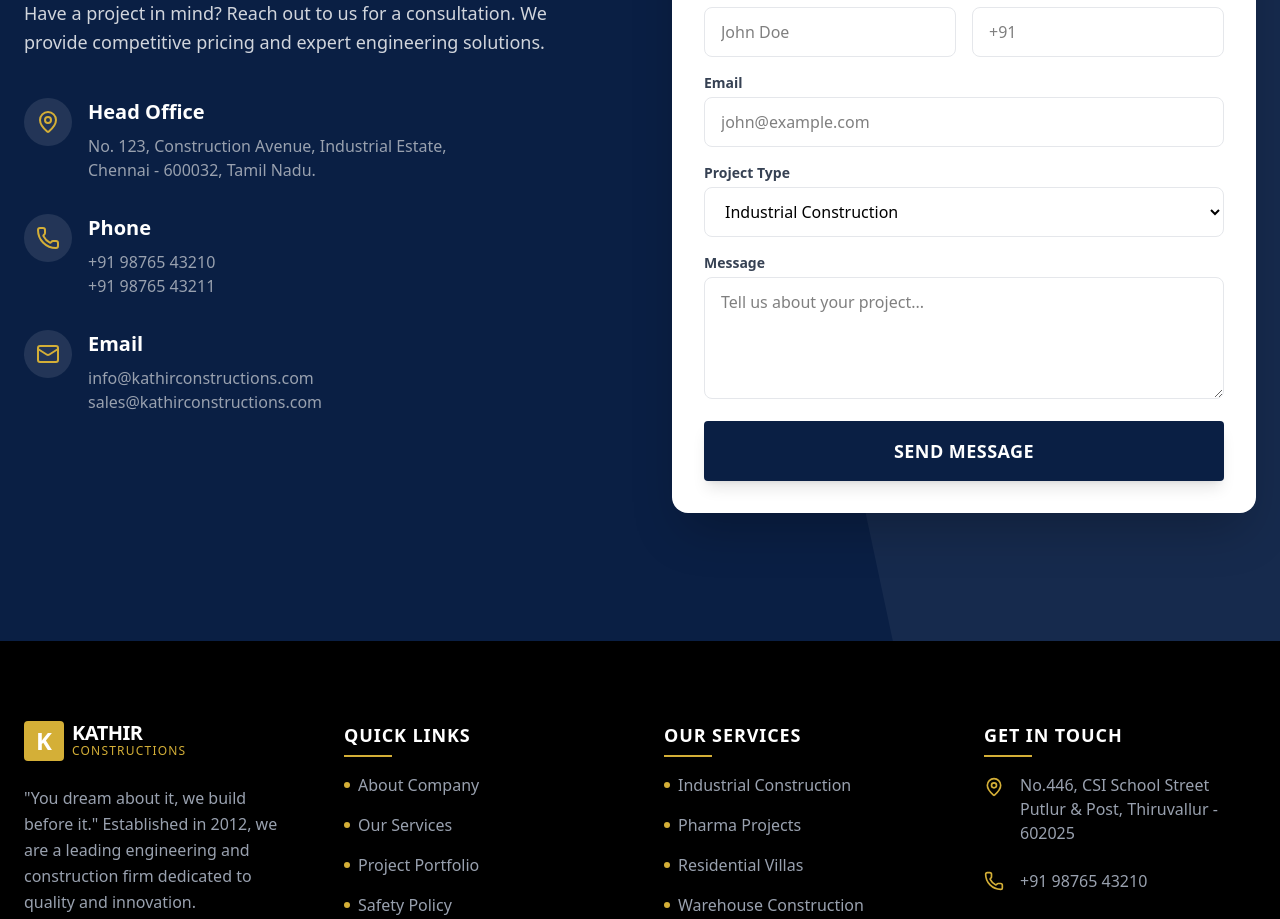
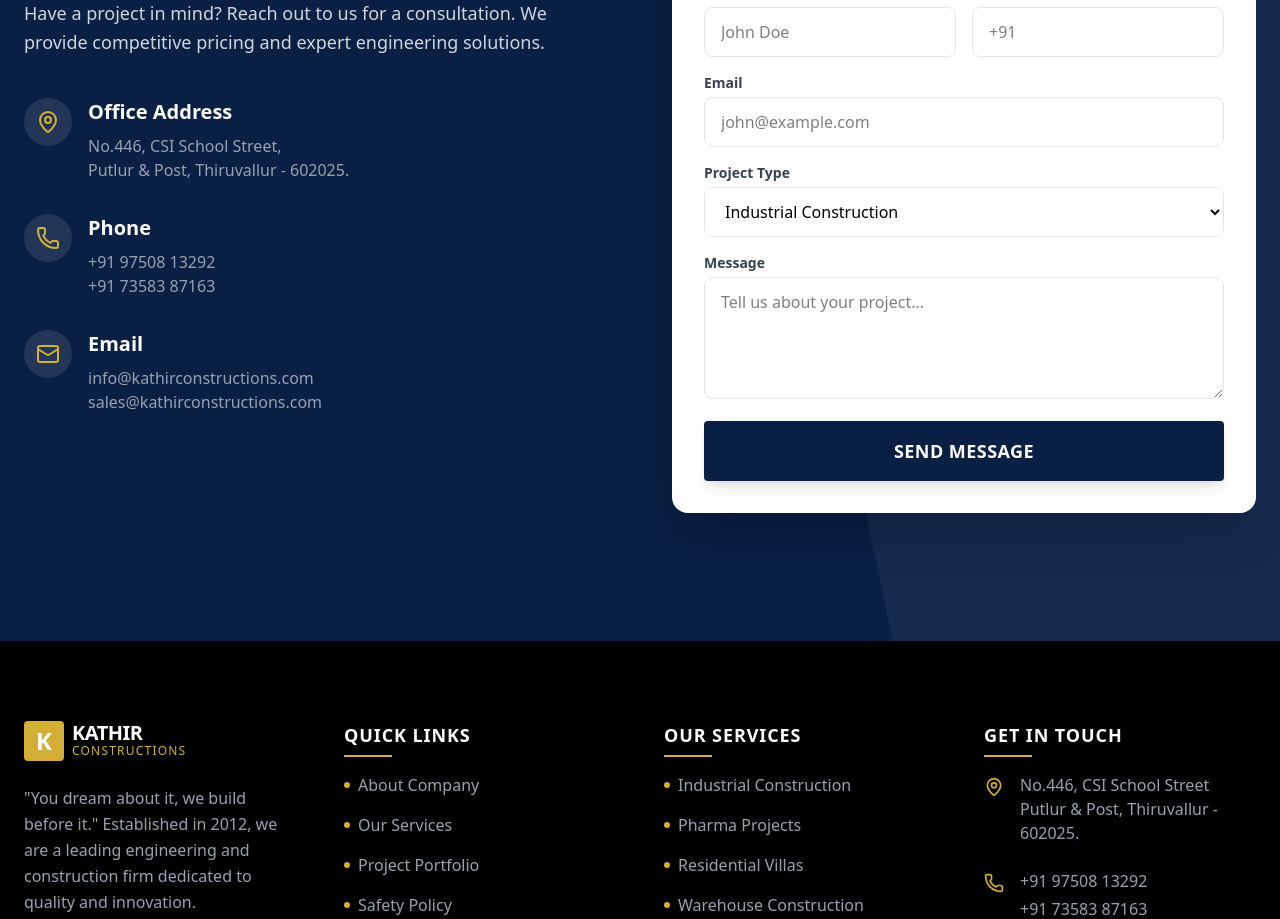
Before and after one commit to niyas-softdev/kathir_site, a Next.js app: page /contact in a window 1280 px wide. Shown: the part 661-1580 px from the top of the page. Built offline with nearby package versions, Linux system fonts and the light colour scheme.

Commit message:
testing6

```diff
--- a/src/components/Contact.jsx
+++ b/src/components/Contact.jsx
@@ -24,8 +24,11 @@ export default function Contact() {
                                 <MapPin />
                             </div>
                             <div>
-                                <h4 className="text-xl font-bold mb-2">Head Office</h4>
-                                <p className="text-gray-400">No. 123, Construction Avenue, Industrial Estate, <br />Chennai - 600032, Tamil Nadu.</p>
+                                <h4 className="text-xl font-bold mb-2">Office Address</h4>
+                                <p className="text-gray-400">
+                                    No.446, CSI School Street,<br />
+                                    Putlur &amp; Post, Thiruvallur - 602025.
+                                </p>
                             </div>
                         </div>
 
@@ -35,8 +38,12 @@ export default function Contact() {
                             </div>
                             <div>
                                 <h4 className="text-xl font-bold mb-2">Phone</h4>
-                                <p className="text-gray-400">+91 98765 43210</p>
-                                <p className="text-gray-400">+91 98765 43211</p>
+                                <p className="text-gray-400">
+                                    <a href="tel:+919750813292" className="hover:text-secondary transition-colors block">+91 97508 13292</a>
+                                </p>
+                                <p className="text-gray-400">
+                                    <a href="tel:+917358387163" className="hover:text-secondary transition-colors block">+91 73583 87163</a>
+                                </p>
                             </div>
                         </div>
 
--- a/src/components/Footer.jsx
+++ b/src/components/Footer.jsx
@@ -66,12 +66,15 @@ export default function Footer() {
                             <li className="flex items-start gap-4">
                                 <MapPin className="text-secondary shrink-0 mt-1" size={20} />
                                 <span>
-                                     No.446, CSI School Street <br /> Putlur & Post, Thiruvallur - 602025
+                                    No.446, CSI School Street <br /> Putlur &amp; Post, Thiruvallur - 602025.
                                 </span>
                             </li>
-                            <li className="flex items-center gap-4">
-                                <Phone className="text-secondary shrink-0" size={20} />
-                                <a href="tel:+919876543210" className="hover:text-white">+91 98765 43210</a>
+                            <li className="flex items-start gap-4">
+                                <Phone className="text-secondary shrink-0 mt-1" size={20} />
+                                <div className="flex flex-col gap-1">
+                                    <a href="tel:+919750813292" className="hover:text-white transition-colors">+91 97508 13292</a>
+                                    <a href="tel:+917358387163" className="hover:text-white transition-colors">+91 73583 87163</a>
+                                </div>
                             </li>
                             <li className="flex items-center gap-4">
                                 <Mail className="text-secondary shrink-0" size={20} />
--- a/src/components/Navbar.jsx
+++ b/src/components/Navbar.jsx
@@ -92,11 +92,11 @@ export default function Navbar() {
                 </nav>
 
                 <div className="hidden md:flex items-center gap-4">
-                    <a href="tel:+919876543210" className={cn("flex items-center gap-2 font-bold", scrolled || pathname !== "/" ? "text-primary" : "text-white")}>
+                    <a href="tel:+919750813292" className={cn("flex items-center gap-2 font-bold", scrolled || pathname !== "/" ? "text-primary" : "text-white")}>
                         <div className="w-8 h-8 rounded-full bg-secondary flex items-center justify-center text-white">
                             <Phone size={14} />
                         </div>
-                        <span className="hidden lg:inline">+91 98765 43210</span>
+                        <span className="hidden lg:inline">+91 97508 13292</span>
                     </a>
                     <Link href="/contact">
                         <Button variant={scrolled || pathname !== "/" ? "primary" : "white"} size="sm" className="hidden lg:flex gap-2">
@@ -127,7 +127,19 @@ export default function Navbar() {
                             {link.name}
                         </Link>
                     ))}
-                    <Button className="w-full mt-4">Get a Free Quote</Button>
+                    <div className="pt-2 flex flex-col gap-2 border-b border-gray-100 pb-3">
+                        <a href="tel:+919750813292" className="flex items-center gap-2 text-sm font-semibold text-primary hover:text-secondary">
+                            <Phone size={14} className="text-secondary" />
+                            +91 97508 13292
+                        </a>
+                        <a href="tel:+917358387163" className="flex items-center gap-2 text-sm font-semibold text-primary hover:text-secondary">
+                            <Phone size={14} className="text-secondary" />
+                            +91 73583 87163
+                        </a>
+                    </div>
+                    <Link href="/contact" onClick={() => setIsOpen(false)}>
+                        <Button className="w-full mt-2">Get a Free Quote</Button>
+                    </Link>
                 </div>
             )}
         </header>
```
Lines whose indentation alone changed are shown as unchanged.
